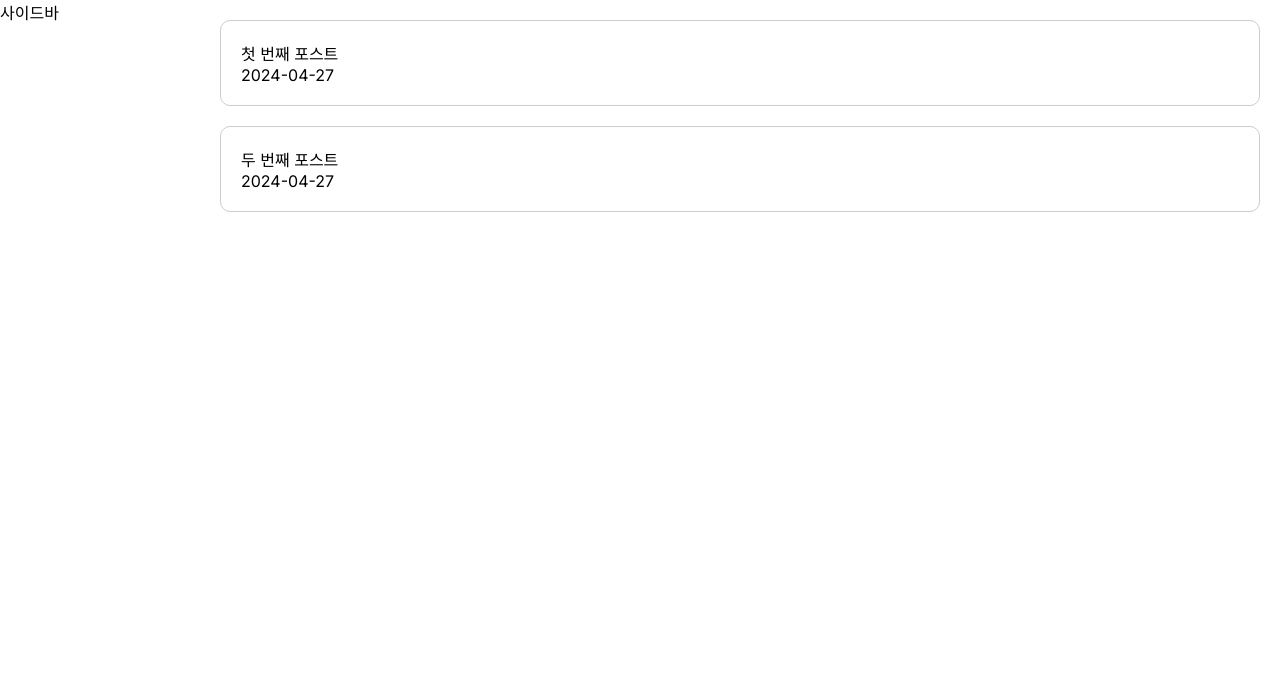
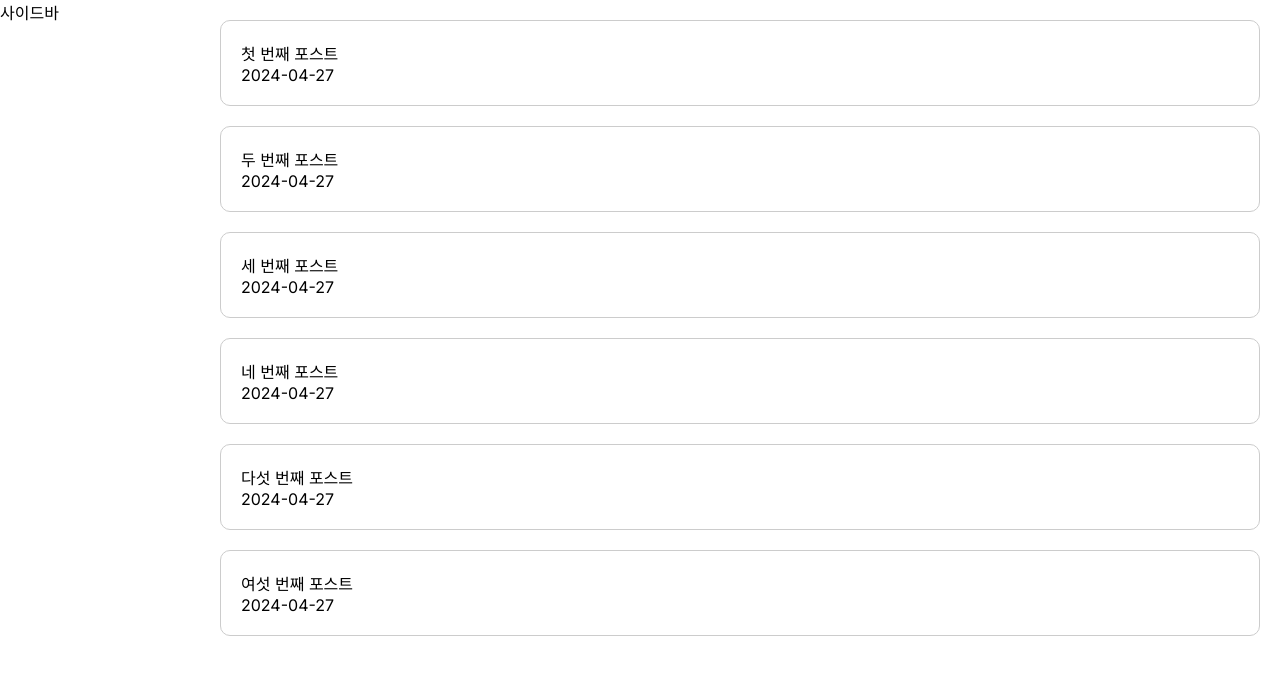
Before and after one commit to namooplus/namoo, a Next.js app in the folder apps/note/: page / in a window 1280 px wide. Shown: the top 674 px of the page. Built offline with nearby package versions, Linux system fonts and the light colour scheme.

Commit message:
feat: control velocity

```diff
--- a/apps/note/src/components/PostItem/index.tsx
+++ b/apps/note/src/components/PostItem/index.tsx
@@ -50,7 +50,7 @@ const PostItem = ({ id, title, date }: Readonly<PostSummary>) => {
 
     const transitionTimer = setTimeout(() => {
       hide(false);
-    }, 700);
+    }, 500);
 
     return () => clearTimeout(transitionTimer);
   }, [postSelected]);
--- a/apps/note/src/components/PostModal/index.module.css
+++ b/apps/note/src/components/PostModal/index.module.css
@@ -21,7 +21,7 @@
   background-color: #00000030;
   backdrop-filter: blur(3px);
 
-  transition: opacity 0.7s;
+  transition: opacity 0.5s;
 }
 
 .modal {
@@ -30,7 +30,7 @@
   border: 1px solid #cccccc;
   border-radius: 10px;
   background-color: white;
-  transition: inset ease 0.7s;
+  transition: inset ease 0.5s;
 
   overflow-x: hidden;
   overflow-y: scroll;
--- a/apps/note/src/components/PostModal/index.tsx
+++ b/apps/note/src/components/PostModal/index.tsx
@@ -53,7 +53,7 @@ const PostModal = ({
 
     const transitionTimer = setTimeout(() => {
       setOpen(false);
-    }, 700);
+    }, 500);
 
     return () => clearTimeout(transitionTimer);
   }, [postId]);
--- a/apps/note/src/data/post.ts
+++ b/apps/note/src/data/post.ts
@@ -13,4 +13,28 @@ export const posts: Post[] = [
     date: "2024-04-27",
     content: "안녕하세요. 두 번째 포스트입니다.",
   },
+  {
+    id: 3,
+    title: "세 번째 포스트",
+    date: "2024-04-27",
+    content: "안녕하세요. 세 번째 포스트입니다.",
+  },
+  {
+    id: 4,
+    title: "네 번째 포스트",
+    date: "2024-04-27",
+    content: "안녕하세요. 네 번째 포스트입니다.",
+  },
+  {
+    id: 5,
+    title: "다섯 번째 포스트",
+    date: "2024-04-27",
+    content: "안녕하세요. 다섯 번째 포스트입니다.",
+  },
+  {
+    id: 6,
+    title: "여섯 번째 포스트",
+    date: "2024-04-27",
+    content: "안녕하세요. 여섯 번째 포스트입니다.",
+  },
 ];
```
